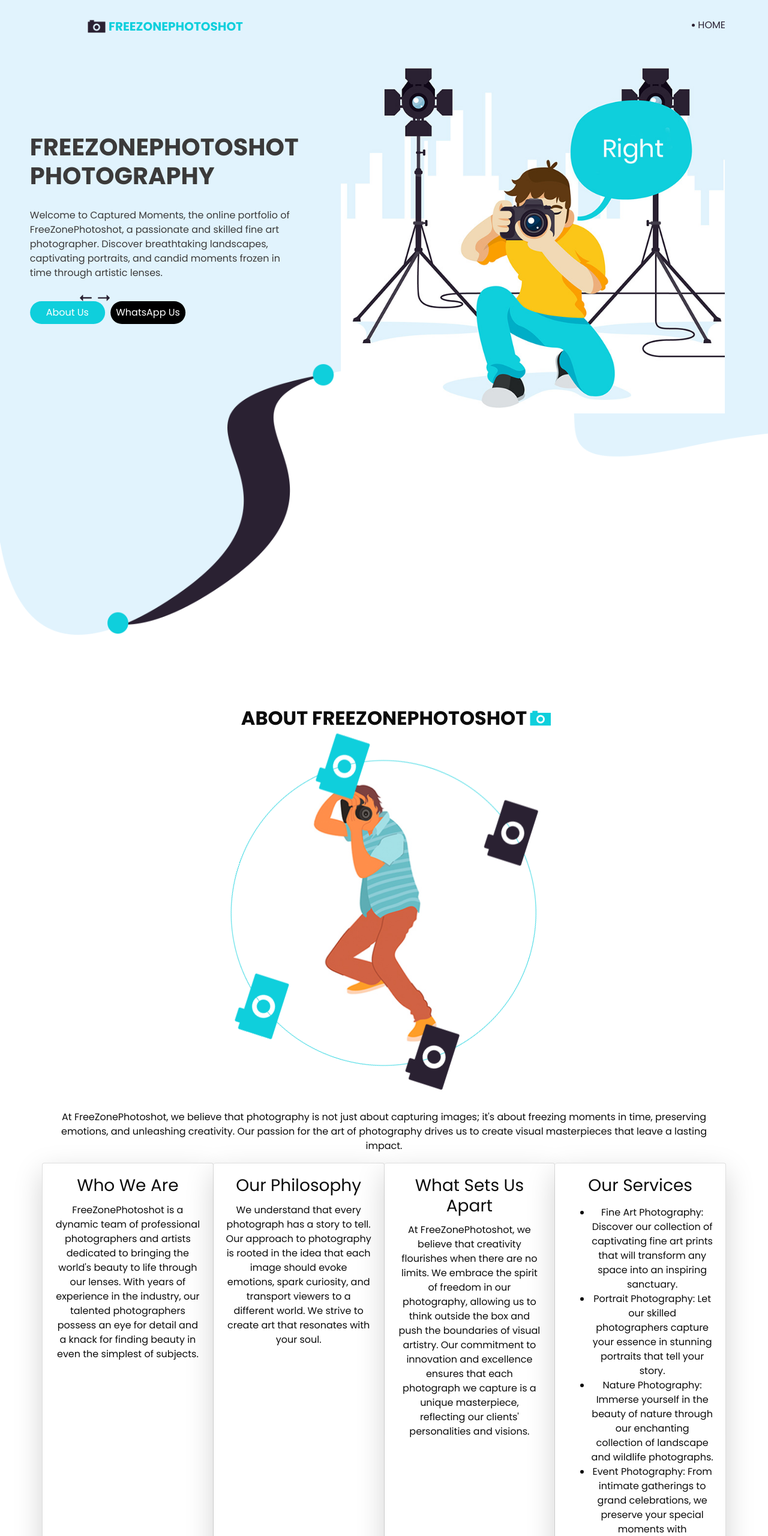
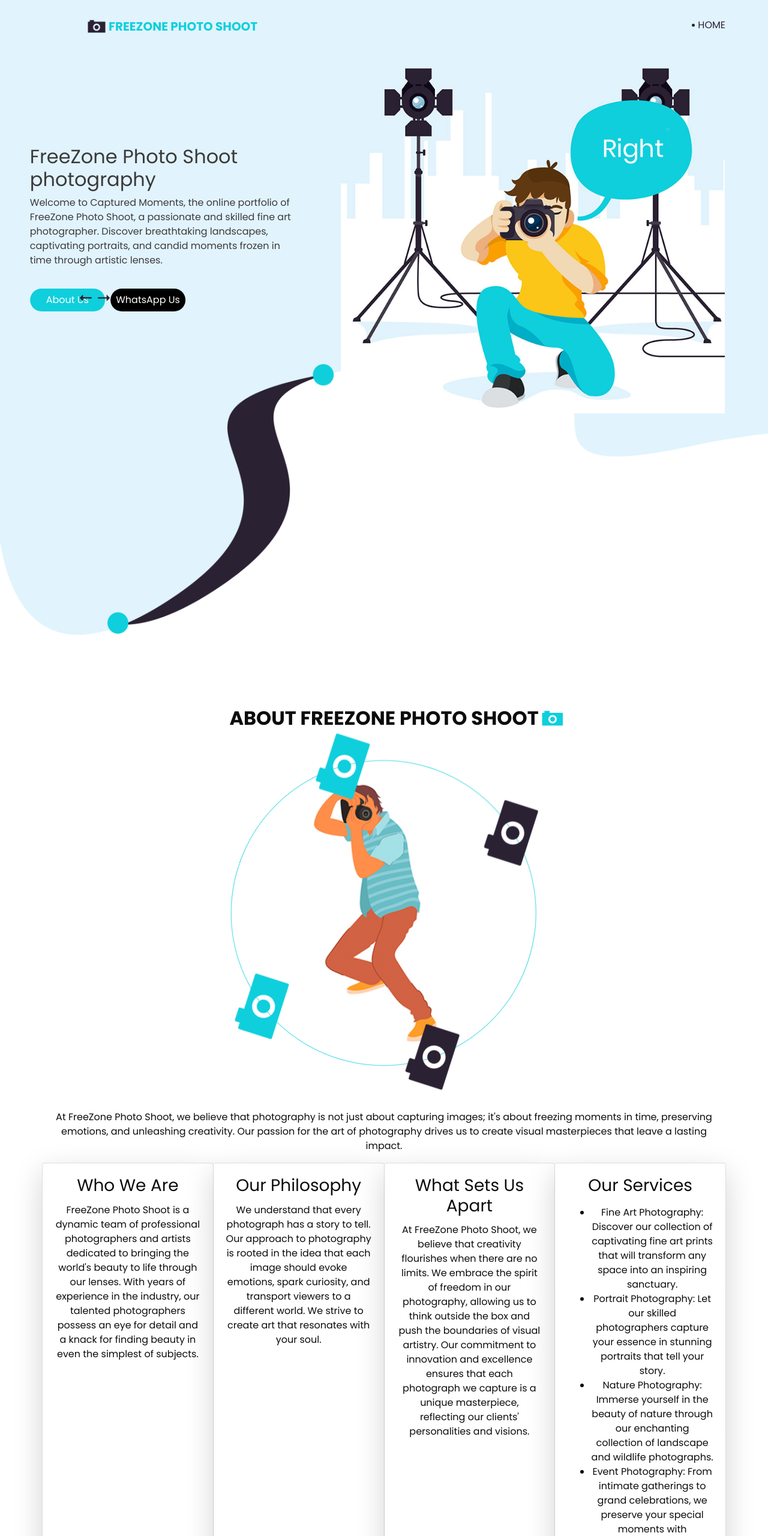
Before and after one commit to conveypride/FreeZonePhotoshot, a plain HTML site: page index.html in a window 1280 px wide. Shown: the top 2560 px of the page at 60% size. Drawn offline with Linux system fonts and the light colour scheme.

Commit message:
changed name

```diff
--- a/index.html
+++ b/index.html
@@ -8,11 +8,11 @@
   <!-- Mobile Metas -->
   <meta name="viewport" content="width=device-width, initial-scale=1, shrink-to-fit=no" />
   <!-- Site Metas -->
-  <meta name="keywords" content="Captured Moments - Fine Art Photography by FreeZonePhotoshot" />
-  <meta name="description" content="Welcome to Captured Moments, the online portfolio of FreeZonePhotoshot, a passionate and skilled fine art photographer. Discover breathtaking landscapes, captivating portraits, and candid moments frozen in time through artistic lenses." />
+  <meta name="keywords" content="Captured Moments - Fine Art Photography by FreeZone Photo Shoot" />
+  <meta name="description" content="Welcome to Captured Moments, the online portfolio of FreeZone Photo Shoot, a passionate and skilled fine art photographer. Discover breathtaking landscapes, captivating portraits, and candid moments frozen in time through artistic lenses." />
   <meta name="author" content="TheoPortfolio" />
 
-  <title>FreeZonePhotoshot</title>
+  <title>FreeZone Photo Shoot</title>
 
 
   <!-- bootstrap core css -->
@@ -39,7 +39,7 @@
               <a class="navbar-brand" href="index.html">
                 <img src="images/logo.png" alt="">
                 <span>
-                  FreeZonePhotoshot
+                  FreeZone Photo Shoot
                 </span>
               </a>
               </a>
@@ -75,6 +75,7 @@
         </div>
       </div>
     </header>
+
     <!-- end header section -->
     <!-- slider section -->
     <section class=" slider_section position-relative">
@@ -85,12 +86,12 @@
               <div class="row">
                 <div class="col-md-5 offset-md-1 ">
                   <div class="detail_box">
-                    <h1>
-                     FreeZonePhotoshot <br>
+                    <h2>
+                     FreeZone Photo Shoot <br>
                        photography
-                    </h1>
+                    </h2>
                     <p>
-                      Welcome to Captured Moments, the online portfolio of FreeZonePhotoshot, a passionate and skilled fine art photographer. Discover breathtaking landscapes, captivating portraits, and candid moments frozen in time through artistic lenses.
+                      Welcome to Captured Moments, the online portfolio of FreeZone Photo Shoot, a passionate and skilled fine art photographer. Discover breathtaking landscapes, captivating portraits, and candid moments frozen in time through artistic lenses.
                     </p>
                     <div class="btn-box">
                       <a href="#aboutus" class="btn-1">
@@ -116,11 +117,11 @@
                 <div class="col-md-5 offset-md-1">
                   <div class="detail_box">
                     <h1>
-                      FreeZonePhotoshot <br>
+                      FreeZone Photo Shoot <br>
                        photography
                     </h1>
                     <p>
-                      Welcome to Captured Moments, the online portfolio of FreeZonePhotoshot, a passionate and skilled fine art photographer. Discover breathtaking landscapes, captivating portraits, and candid moments frozen in time through artistic lenses.
+                      Welcome to Captured Moments, the online portfolio of FreeZone Photo Shoot, a passionate and skilled fine art photographer. Discover breathtaking landscapes, captivating portraits, and candid moments frozen in time through artistic lenses.
                     </p>
                     <div class="btn-box">
                       <a href="#aboutus" class="btn-1">
@@ -146,11 +147,11 @@
                 <div class="col-md-5 offset-md-1">
                   <div class="detail_box">
                     <h1>
-                      FreeZonePhotoshot <br>
+                      FreeZone Photo Shoot <br>
                       photography
                     </h1>
                     <p>
-                     Welcome to Captured Moments, the online portfolio of FreeZonePhotoshot, a passionate and skilled fine art photographer. Discover breathtaking landscapes, captivating portraits, and candid moments frozen in time through artistic lenses.
+                     Welcome to Captured Moments, the online portfolio of FreeZone Photo Shoot, a passionate and skilled fine art photographer. Discover breathtaking landscapes, captivating portraits, and candid moments frozen in time through artistic lenses.
                     </p>
                     <div class="btn-box">
                       <a href="#aboutus" class="btn-1">
@@ -191,7 +192,7 @@
     <div class="container">
       <div class="heading_container">
         <h2>
-          About FreeZonePhotoshot
+          About FreeZone Photo Shoot
         </h2>
       </div>
       <div class="box">
@@ -203,14 +204,14 @@
         </div>
         <div class="detail-box">
           <p>
-          At FreeZonePhotoshot, we believe that photography is not just about capturing images; it's about freezing moments in time, preserving emotions, and unleashing creativity. Our passion for the art of photography drives us to create visual masterpieces that leave a lasting impact.
+          At FreeZone Photo Shoot, we believe that photography is not just about capturing images; it's about freezing moments in time, preserving emotions, and unleashing creativity. Our passion for the art of photography drives us to create visual masterpieces that leave a lasting impact.
           </p>
 <div class="card-group">
   <!-- <div class="col"> -->
     <div class="card  bg-white shadow-lg rounded mb-2">
       <div class="card-body">
         <h3 class="card-title">Who We Are</h3>
-        <p class="card-text">FreeZonePhotoshot is a dynamic team of professional photographers and artists dedicated to bringing the world's beauty to life through our lenses. With years of experience in the industry, our talented photographers possess an eye for detail and a knack for finding beauty in even the simplest of subjects.</p>
+        <p class="card-text">FreeZone Photo Shoot is a dynamic team of professional photographers and artists dedicated to bringing the world's beauty to life through our lenses. With years of experience in the industry, our talented photographers possess an eye for detail and a knack for finding beauty in even the simplest of subjects.</p>
       </div>
     </div>
   <!-- </div> -->
@@ -227,7 +228,7 @@
     <div class="card  bg-white shadow-lg rounded mb-2">
       <div class="card-body">
         <h3 class="card-title">What Sets Us Apart</h3>
-        <p class="card-text"> At FreeZonePhotoshot, we believe that creativity flourishes when there are no limits. We embrace the spirit of freedom in our photography, allowing us to think outside the box and push the boundaries of visual artistry. Our commitment to innovation and excellence ensures that each photograph we capture is a unique masterpiece, reflecting our clients' personalities and visions.</p>
+        <p class="card-text"> At FreeZone Photo Shoot, we believe that creativity flourishes when there are no limits. We embrace the spirit of freedom in our photography, allowing us to think outside the box and push the boundaries of visual artistry. Our commitment to innovation and excellence ensures that each photograph we capture is a unique masterpiece, reflecting our clients' personalities and visions.</p>
       </div>
     </div>
   <!-- </div> -->
@@ -271,7 +272,7 @@
           Our portfolio
         </h2>
         <p>
-          We invite you to embark on a visual journey with FreeZonePhotoshot. Through our online gallery, you can explore our diverse portfolio and experience the world through our lenses. If you are looking for a passionate team of photographers to capture your special moments, collaborate on artistic projects, or add a touch of elegance to your space, we are here for you.
+          We invite you to embark on a visual journey with FreeZone Photo Shoot. Through our online gallery, you can explore our diverse portfolio and experience the world through our lenses. If you are looking for a passionate team of photographers to capture your special moments, collaborate on artistic projects, or add a touch of elegance to your space, we are here for you.
         </p>
       </div>
 
@@ -337,7 +338,7 @@
           ACHIEVEMENTS
         </h2>
         <p>
-          At FreeZonePhotoshot, our dedication to excellence has been recognized by esteemed photography competitions and industry accolades. We are proud recipients of multiple awards that celebrate our commitment to pushing the boundaries of visual storytelling.
+          At FreeZone Photo Shoot, our dedication to excellence has been recognized by esteemed photography competitions and industry accolades. We are proud recipients of multiple awards that celebrate our commitment to pushing the boundaries of visual storytelling.
         </p>
       </div>
       <div class="achieve_container">
```
